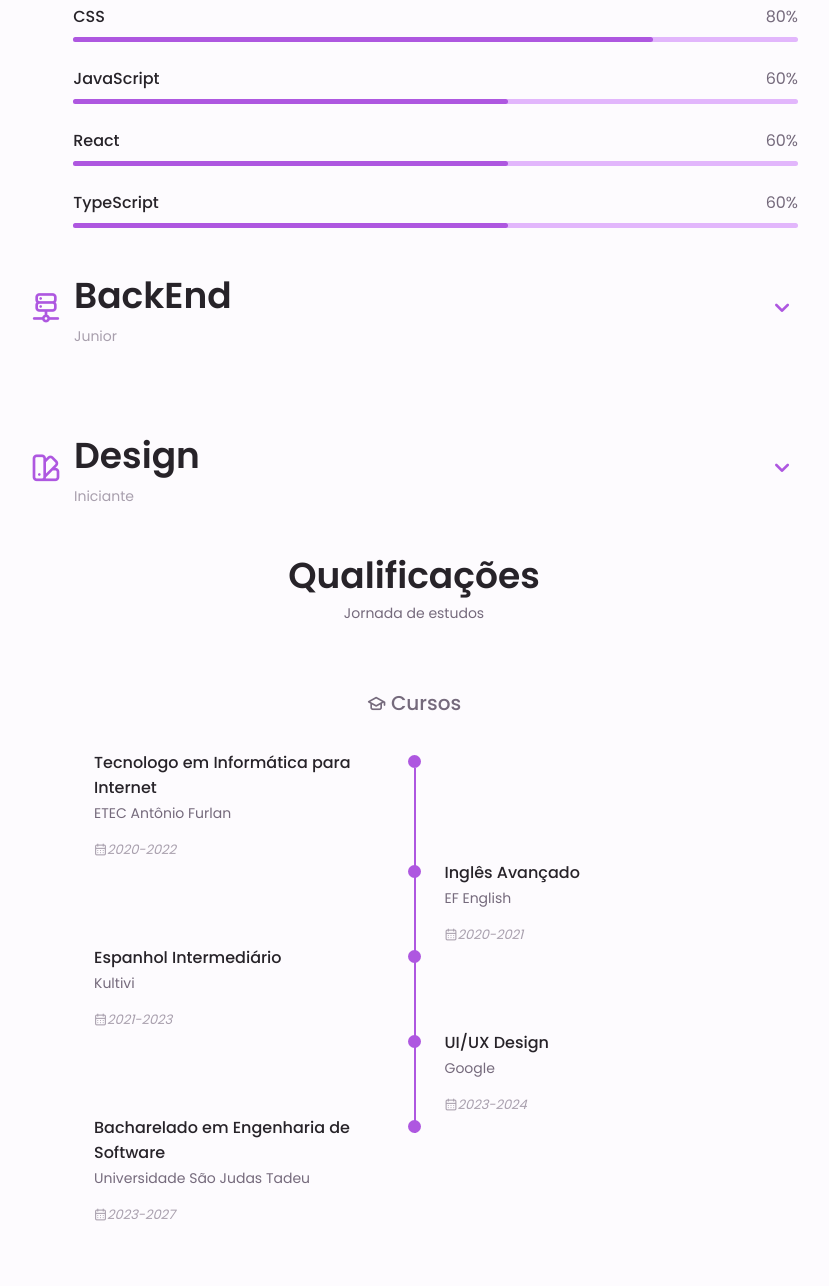
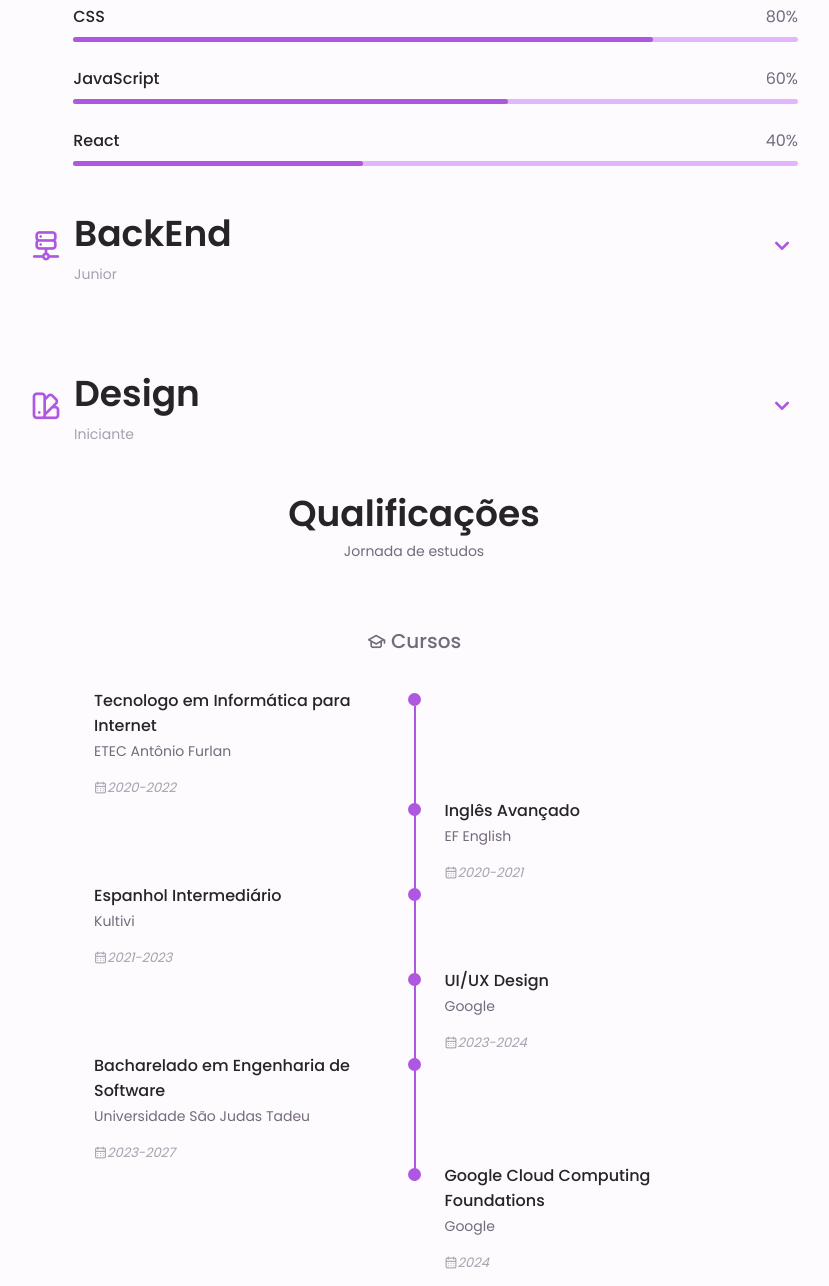
Before and after one commit to Guedesyass/Portifolio, a plain HTML site: page index.html in a window 1280 px wide. Shown: the part 1260-2546 px from the top of the page, without its empty margins (226-1055 px from the left). Drawn offline with nearby package versions, Linux system fonts and the light colour scheme.

Commit message:
Add files via upload

```diff
--- a/assets/css/styles.css
+++ b/assets/css/styles.css
@@ -299,11 +299,13 @@ img {
 
 .home__social{
   display: grid;
-  grid-template-columns: auto;
+  grid-template-columns:auto;
+  margin: auto;
+
 }
 
 .home__social-icon{
-  font-size: 1.25rem;
+  font-size: 1.75rem;
   color: var(--first-color);
 }
 
@@ -392,7 +394,7 @@ img {
 
 .button--flex{
   display: inline-flex;
-  align-items: center;
+  align-items:center;
   border: none;
 }
 
@@ -480,6 +482,9 @@ img {
 }
 .skills__js{
   width: 60%;
+}
+.skills__react{
+  width: 40%;
 }
 .skills__node{
   width: 50%;
--- a/index.html
+++ b/index.html
@@ -115,11 +115,11 @@
                     </div>
 
                     <div class="home__data">
-                        <h1 class="home__title">Hello world!</h1>
+                        <h1 class="home__title">Hello word!</h1>
                         <h4 class="home__subtitle">Me chamo Yasmin,</h4>
-                        <p class="home__desc">Sou estudante de programação e gosto de desenvolver pequenos projetos no meu tempo livre.</p>
-                        <a href="#contact" class="button button--flex button__icon">
-                            Entre em Contato    <i class="uil uil-message"></i>
+                        <p class="home__desc">Sou estudante de Engenharia de Software e gosto de desenvolver alguns projetos no meu tempo livre.</p>
+                        <a href="#contact" class="button button--flex">
+                            Entre em Contato<i class="uil uil-message button__icon"></i>
                         </a>
                     </div>
                 </div>
@@ -204,20 +204,10 @@
                                 <div class="skills__data">
                                     <div class="skills__titles">
                                         <h4 class="skills__name">React</h4>
-                                        <span class="skills__number">60%</span>
+                                        <span class="skills__number">40%</span>
                                     </div>
                                     <span class="skills__bar">
-                                        <span class="skills__percentage skills__js"></span>
-                                    </span>
-                                </div>
-
-                                <div class="skills__data">
-                                    <div class="skills__titles">
-                                        <h4 class="skills__name">TypeScript</h4>
-                                        <span class="skills__number">60%</span>
-                                    </div>
-                                    <span class="skills__bar">
-                                        <span class="skills__percentage skills__js"></span>
+                                        <span class="skills__percentage skills__react"></span>
                                     </span>
                                 </div>
 
@@ -251,6 +241,36 @@
                                     </div>
                                     <span class="skills__bar">
                                         <span class="skills__percentage skills__sql"></span>
+                                    </span>
+                                </div>
+
+                                <div class="skills__data">
+                                    <div class="skills__titles">
+                                        <h4 class="skills__name">Python</h4>
+                                        <span class="skills__number">40%</span>
+                                    </div>
+                                    <span class="skills__bar">
+                                        <span class="skills__percentage skills__react"></span>
+                                    </span>
+                                </div>
+
+                                <div class="skills__data">
+                                    <div class="skills__titles">
+                                        <h4 class="skills__name">C</h4>
+                                        <span class="skills__number">50%</span>
+                                    </div>
+                                    <span class="skills__bar">
+                                        <span class="skills__percentage skills__node"></span>
+                                    </span>
+                                </div>
+
+                                <div class="skills__data">
+                                    <div class="skills__titles">
+                                        <h4 class="skills__name">Java</h4>
+                                        <span class="skills__number">40%</span>
+                                    </div>
+                                    <span class="skills__bar">
+                                        <span class="skills__percentage skills__react"></span>
                                     </span>
                                 </div>
 
@@ -395,7 +415,27 @@
 
                                 <div>
                                     <span class="qualification__rounder"></span>
+                                    <span class="qualification__line"></span>
+                                </div>
+                            </div>
 
+                            <div class="qualification__data">
+                                <div></div>
+
+
+                                <div>
+                                    <span class="qualification__rounder"></span>
+
+
+                                </div>
+                                <div>
+                                    <h3 class="qualification__title">
+                                        Google Cloud Computing Foundations
+                                    </h3>
+                                    <span class="qualification__subtitle">Google</span>
+                                    <div class="qualification__calendar">
+                                        <i class="uil uil-calendar-alt">2024</i>
+                                    </div>
                                 </div>
                             </div>
 
@@ -462,7 +502,7 @@
                             </div>
                         </div>
 
-                        <div class="portifolio__content grid swiper-slide">
+                        <!--div class="portifolio__content grid swiper-slide">
                             <img src="./assets/img/portifolio4.png" alt="" class="portifolio__img">
 
 
@@ -474,7 +514,7 @@
                                     <i class="uil uil-arrow-right button__icon"></i>
                                 </a>
                             </div>
-                        </div>
+                        </div-->
 
                     </div>
                     <!--Setas do carrossel-->
@@ -520,7 +560,7 @@
 
                             <div>
                                 <h3 class="contact__title">Localização</h3>
-                                <span class="contact__subtitle">Carapicuíba, SP</span>
+                                <span class="contact__subtitle">São Paulo</span>
                             </div>
                         </div>
                     </div>
@@ -568,7 +608,7 @@
             <div class="footer__container container grid">
                 <div>
                     <h1 class="footer__title">Yasmin</h1>
-                    <span class="footer__subtitle">Desenvolvedora FrontEnd</span>
+                    <span class="footer__subtitle"> Engenharia de Software | FrontEnd </span>
 
                     <ul class="footer__links">
                         <li>
@@ -584,15 +624,11 @@
                 </div>
 
                 <div class="footer__socials">
-                    <a href="#" target="blank" class="footer__social">
-                        <i class="uil uil-twitter-alt footer__icon"></i>
-                    </a>
+
                     <a href="https://www.linkedin.com/in/yasminguedes557?lipi=urn%3Ali%3Apage%3Ad_flagship3_profile_view_base_contact_details%3BYm%2F80vHNTIWg1u%2B75bXtYQ%3D%3D" target="blank" class="footer__social">
                         <i class="uil uil-linkedin-alt  footer__icon"></i>
                     </a>
-                    <a href="#" target="blank" class="footer__social">
-                        <i class="uil uil-instagram footer__icon"></i>
-                    </a>
+
                 </div>
             </div>
 
```
